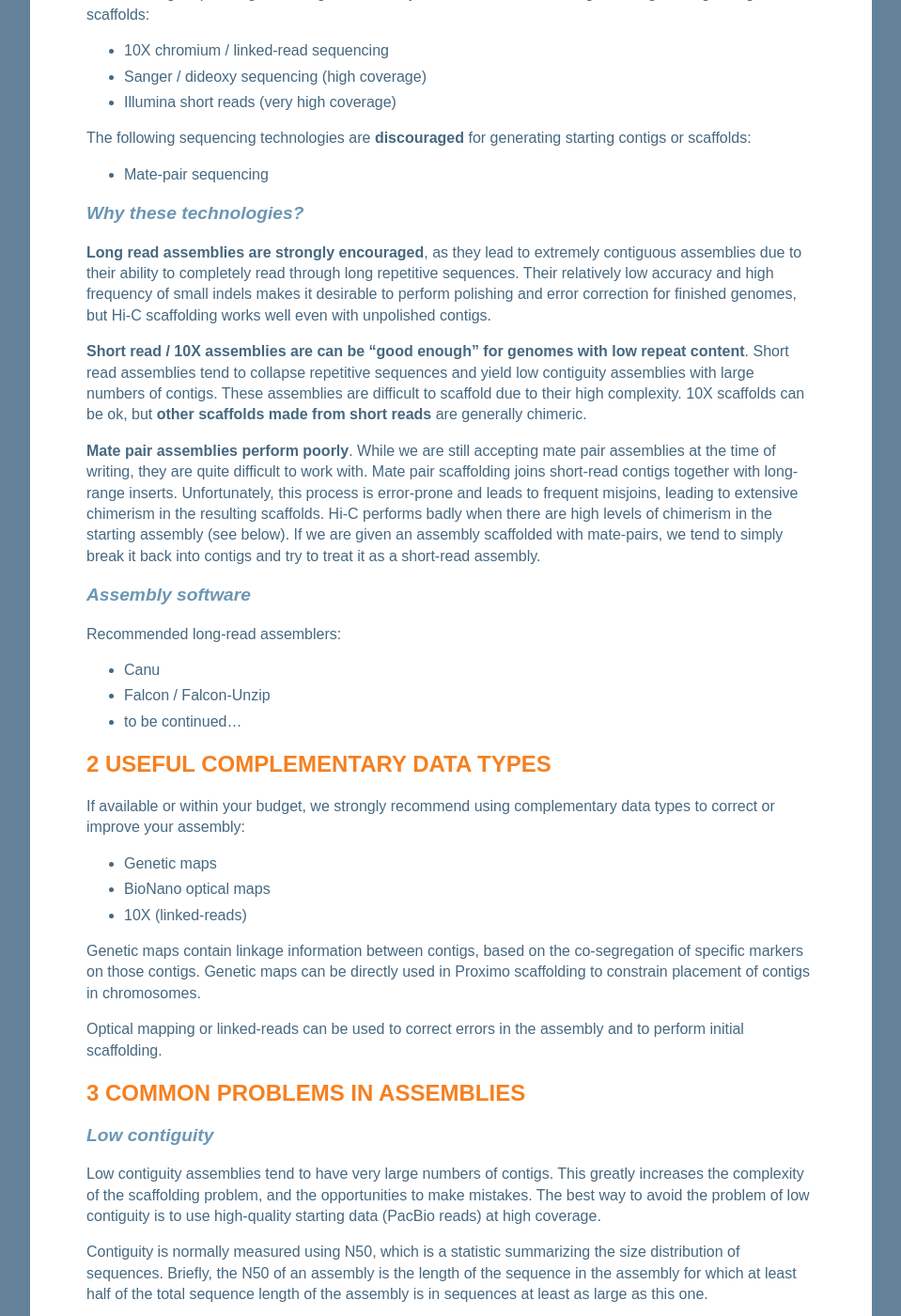
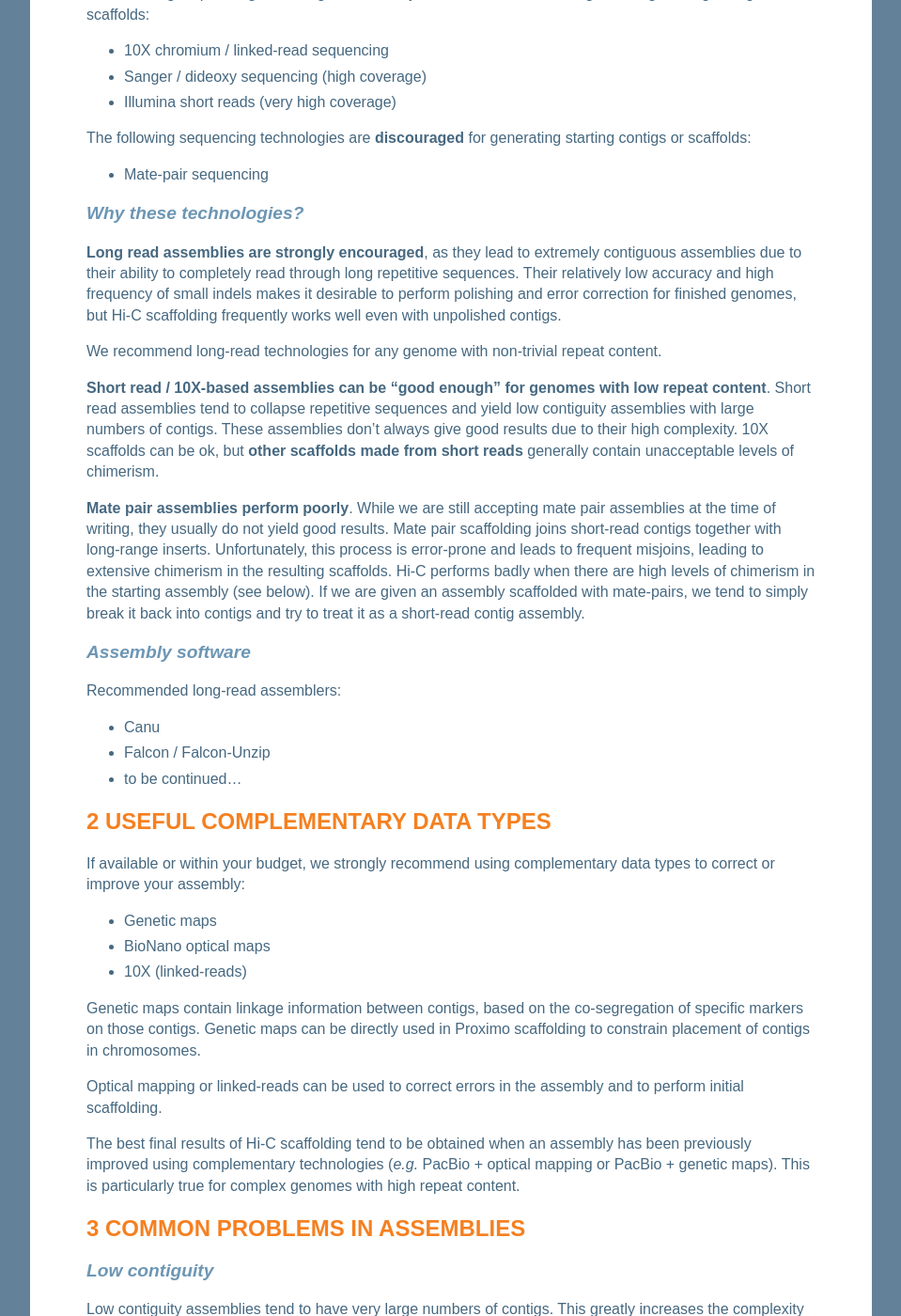
Before and after one commit to phasegenomics/phasegenomics.github.io, a Jekyll site: the page built from _posts/2018-09-20-starting-assembly-guidelines.md, in a window 1280 px wide and 1400 px high, scrolled down 538 px. Shown: the whole window at 94% size, without its empty margins (160-1119 px from the left). Built offline with Jekyll 4.4.1, drawn with Linux system fonts in a browser that asks for light colours; some of the changed text lies outside the part shown.

Commit message:
more edits in response to review comments

```diff
--- a/_posts/2018-09-20-starting-assembly-guidelines.md
+++ b/_posts/2018-09-20-starting-assembly-guidelines.md
@@ -10,10 +10,10 @@
 
 1    Assembly technologies
 ---------------------
-### Recommendations on sequencing technology
+### Recommendations on sequencing technology for initial (contig-level) assembly
 The following molecular technologies are __strongly encouraged__ for generating starting contigs or scaffolds:
 
-* PacBio long reads (ideally >80X coverage; minimum 30X)
+* PacBio long reads (ideally >70X coverage; minimum 30X)
 * Nanopore long reads
 
 The following sequencing technologies are __acceptable in some cases__ for generating starting contigs or scaffolds:
@@ -27,11 +27,13 @@
 * Mate-pair sequencing
 
 ### Why these technologies?
-__Long read assemblies are strongly encouraged__, as they lead to extremely contiguous assemblies due to their ability to completely read through long repetitive sequences. Their relatively low accuracy and high frequency of small indels makes it desirable to perform polishing and error correction for finished genomes, but Hi-C scaffolding works well even with unpolished contigs.
+__Long read assemblies are strongly encouraged__, as they lead to extremely contiguous assemblies due to their ability to completely read through long repetitive sequences. Their relatively low accuracy and high frequency of small indels makes it desirable to perform polishing and error correction for finished genomes, but Hi-C scaffolding frequently works well even with unpolished contigs.
 
-__Short read / 10X assemblies are can be "good enough" for genomes with low repeat content__. Short read assemblies tend to collapse repetitive sequences and yield low contiguity assemblies with large numbers of contigs. These assemblies are difficult to scaffold due to their high complexity. 10X scaffolds can be ok, but __other scaffolds made from short reads__ are generally chimeric.
+We recommend long-read technologies for any genome with non-trivial repeat content.
 
-__Mate pair assemblies perform poorly__. While we are still accepting mate pair assemblies at the time of writing, they are quite difficult to work with. Mate pair scaffolding joins short-read contigs together with long-range inserts. Unfortunately, this process is error-prone and leads to frequent misjoins, leading to extensive chimerism in the resulting scaffolds. Hi-C performs badly when there are high levels of chimerism in the starting assembly (see below). If we are given an assembly scaffolded with mate-pairs, we tend to simply break it back into contigs and try to treat it as a short-read assembly.
+__Short read / 10X-based assemblies can be "good enough" for genomes with low repeat content__. Short read assemblies tend to collapse repetitive sequences and yield low contiguity assemblies with large numbers of contigs. These assemblies don't always give good results due to their high complexity. 10X scaffolds can be ok, but __other scaffolds made from short reads__ generally contain unacceptable levels of chimerism.
+
+__Mate pair assemblies perform poorly__. While we are still accepting mate pair assemblies at the time of writing, they usually do not yield good results. Mate pair scaffolding joins short-read contigs together with long-range inserts. Unfortunately, this process is error-prone and leads to frequent misjoins, leading to extensive chimerism in the resulting scaffolds. Hi-C performs badly when there are high levels of chimerism in the starting assembly (see below). If we are given an assembly scaffolded with mate-pairs, we tend to simply break it back into contigs and try to treat it as a short-read contig assembly.
 
 ### Assembly software
 
@@ -53,6 +55,8 @@
 
 Optical mapping or linked-reads can be used to correct errors in the assembly and to perform initial scaffolding.
 
+The best final results of Hi-C scaffolding tend to be obtained when an assembly has been previously improved using complementary technologies (_e.g._ PacBio + optical mapping or PacBio + genetic maps). This is particularly true for complex genomes with high repeat content.
+
 3    Common problems in assemblies
 ---------------------
 
@@ -72,14 +76,14 @@
 
 Very low levels of chimerism can be accommodated and corrected using Hi-C data. As an example of chimerism in a Hi-C contact map see Figure 1, in which three large chimeric contigs are in the selection (black boxes represent selected contigs). Chimeric contigs contain distinct "squares" of contacts that in turn do not interact with each other.
 
-![three large chimeric contigs selected](https://github.com/phasegenomics/phasegenomics.github.io/blob/assembly_reqs/images/chimeric_contigs.png)
+![three large chimeric contigs selected](https://github.com/phasegenomics/phasegenomics.github.io/blob/master/images/chimeric_contigs.png)
 
 ### Heterozygosity
 If there is heterozygosity in the starting assembly, this will lead to additional sequences being present that are homologous to some other sequence in the assembly. This can be ok if this is intentional (_e.g._ it is a diploid assembly or contains homeologs), but if the assembly is intended to be a single haploid sequence it will not represent linear sequence well and may contain spurious repeats. In each of these cases, Hi-C reads will be relatively difficult to map uniquely and therefore the signal useable for scaffolding will be weaker overall than for a haploid assembly.
 
 For an example of what homologous sequences look like on a Hi-C contact map, see Figure 2. This example shows how complex the situation can get in a repeat-rich genome, in that the homology is observed both within and between contigs.
 
-![homology within and between contigs](https://github.com/phasegenomics/phasegenomics.github.io/blob/assembly_reqs/images/homologous_contigs.png)
+![homology within and between contigs](https://github.com/phasegenomics/phasegenomics.github.io/blob/master/images/homologous_contigs.png)
 Figure 2.
 
 
```
